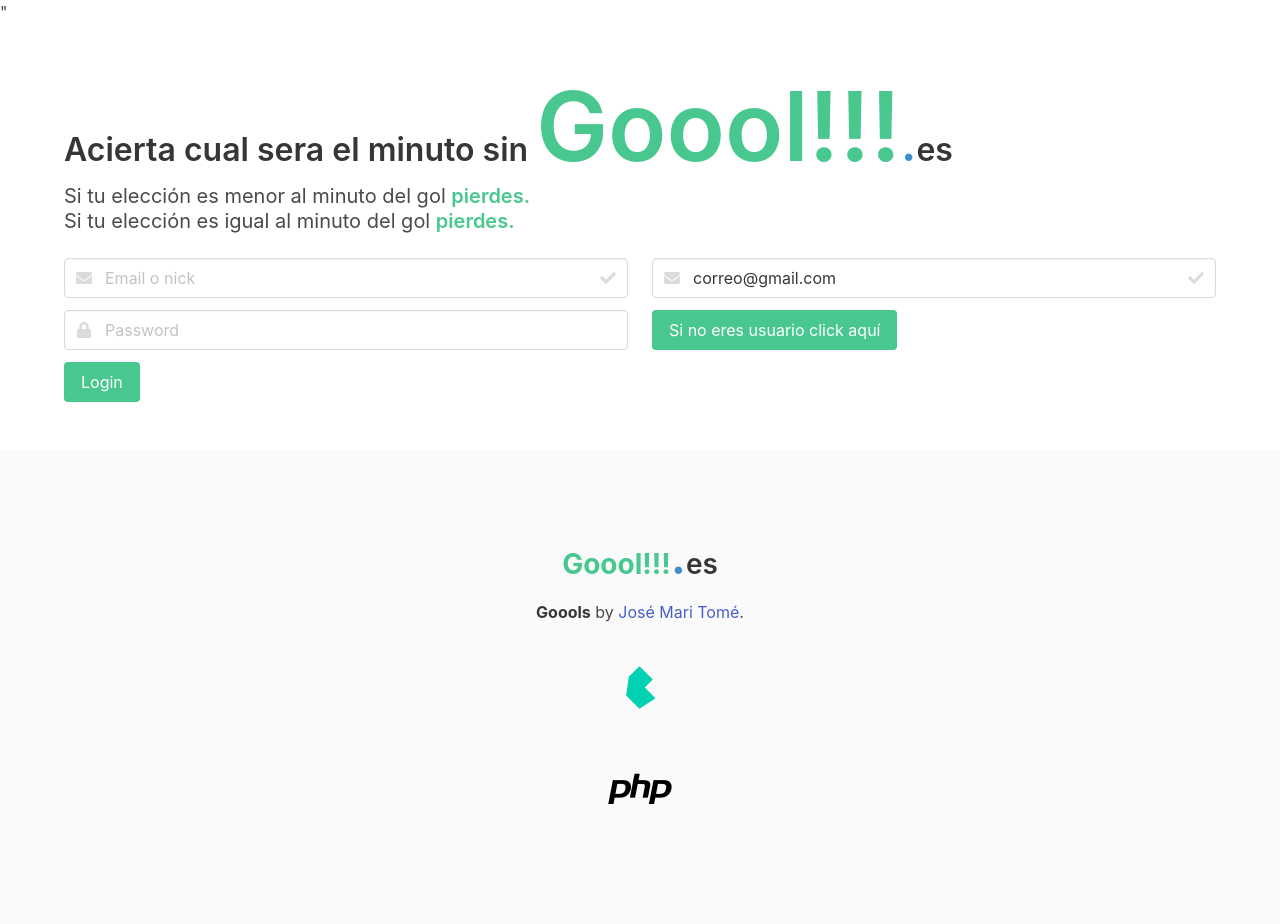
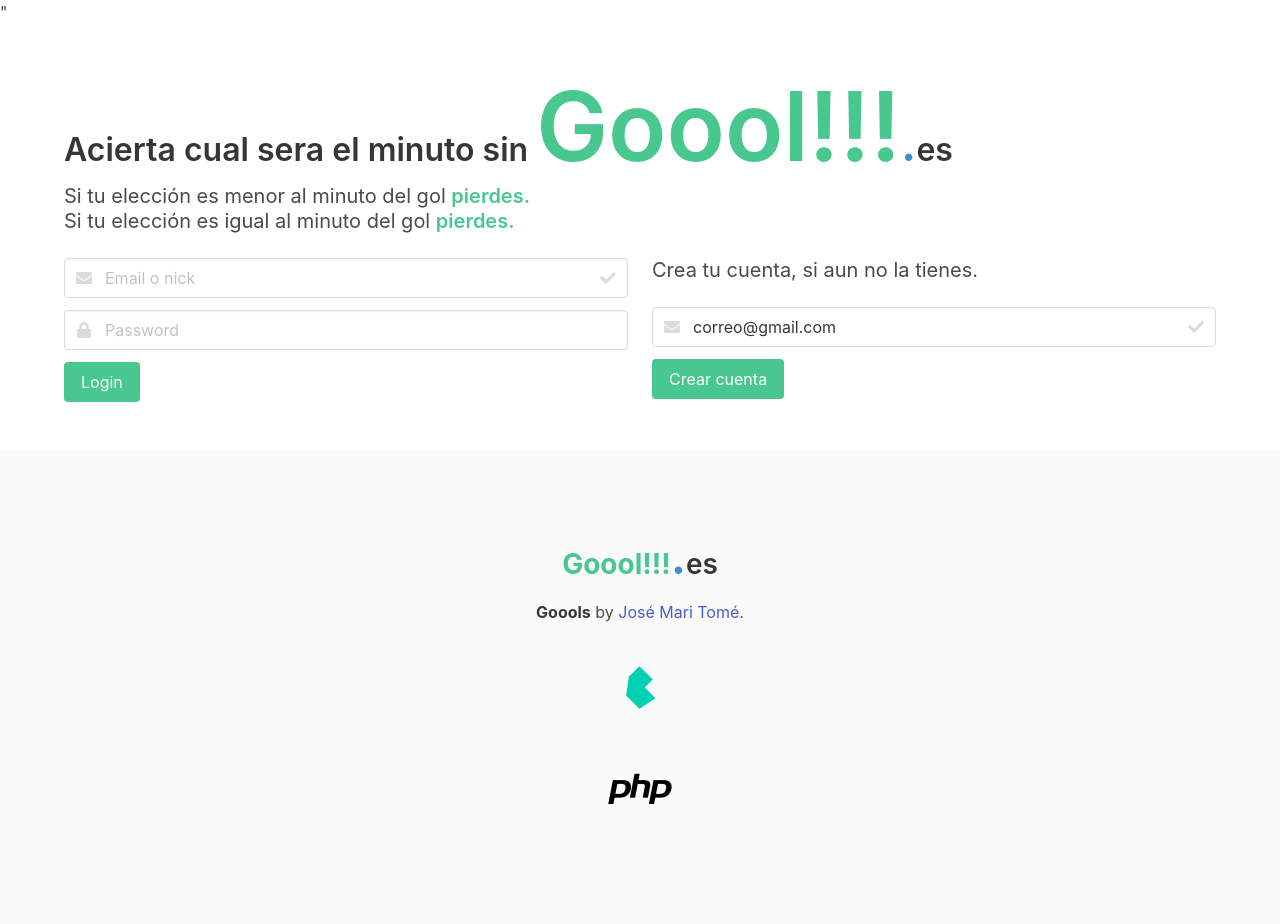
Before and after one commit to jmtomeX/Desarrollo-web-en-entorno-servidor, a PHP site: page / in a window 1280 px wide. Run offline with PHP 8.4, Linux system fonts and the light colour scheme; some libraries are stand-ins or nearby versions.

Commit message:
index crear modificado

```diff
--- a/ejer_06_juego_futbol/index.php
+++ b/ejer_06_juego_futbol/index.php
@@ -55,6 +55,7 @@
 
                 <form action="./usuarios/create_user.php" method="POST">
                     <div class="field">
+                    <p class="subtitle">Crea tu cuenta, si aun no la tienes. </p>
                         <p class="control has-icons-left has-icons-right">
                             <input class="input" type="email" placeholder="Email" required value="correo@gmail.com">
                             <span class="icon is-small is-left">
@@ -68,7 +69,7 @@
                     <div class="field">
                             <p class="control">
                                 <button class="button is-success">
-                                    Si no eres usuario click aquí
+                                    Crear cuenta
                                 </button>
                             </p>
                         </div>
```
